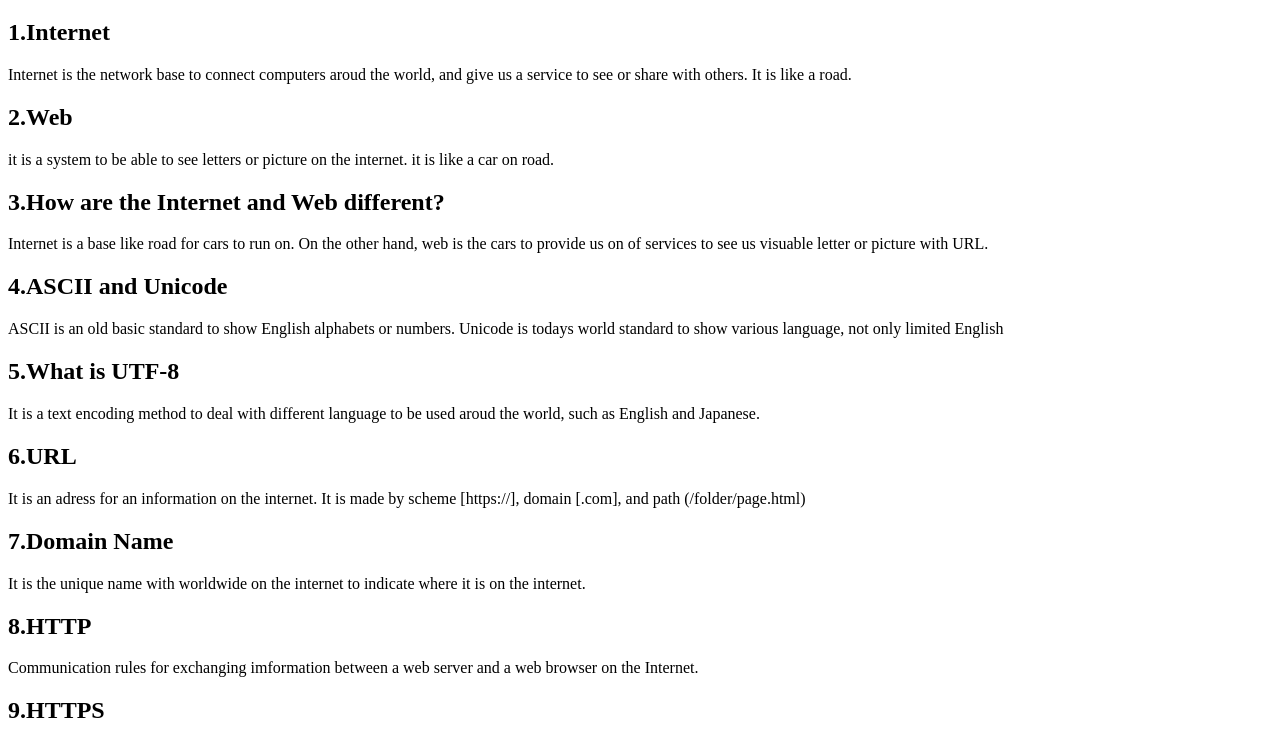
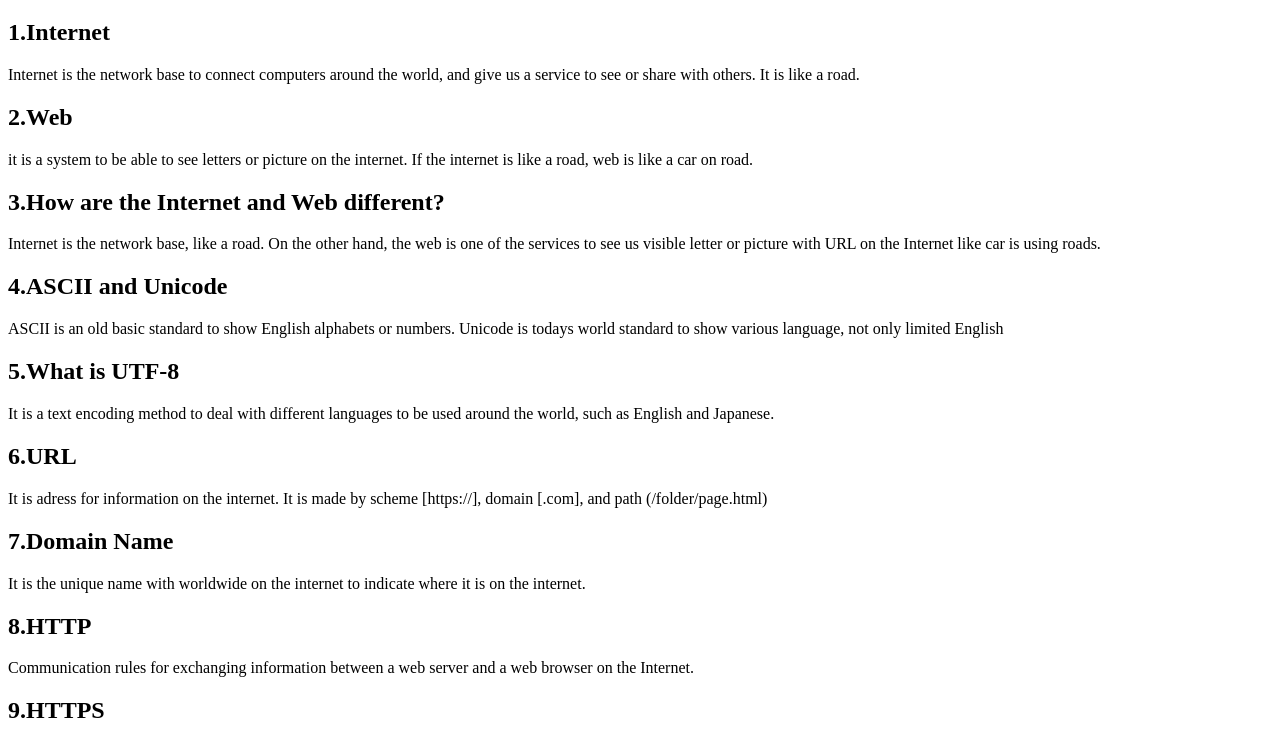
Before and after one commit to sohattorijfm-cmyk/CS140-2026-Fall, a plain HTML site: page project/firstprojectassignment.html in a window 1280 px wide. Shown: the part 61-800 px from the top of the page. Drawn offline with Linux system fonts and the light colour scheme.

Commit message:
firstprojectassignment

```diff
--- a/project/firstprojectassignment.html
+++ b/project/firstprojectassignment.html
@@ -8,25 +8,25 @@
 <body>
     <h1> So Hattori </h1>
     <h2>1.Internet</h2>
-    <p>Internet is the network base to connect computers aroud the world, and give us a service to see or share with others. It is like a road.</p>
+    <p>Internet is the network base to connect computers around the world, and give us a service to see or share with others. It is like a road.</p>
     <h2>2.Web</h2>
-    <p>it is a system to be able to see letters or picture on the internet. it is like a car on road.</p>
+    <p>it is a system to be able to see letters or picture on the internet. If the internet is like a road, web is like a car on road.</p>
     <h2>3.How are the Internet and Web different?</h2>
-    <p>Internet is a base like road for cars to run on. On the other hand, web is the cars to provide us on of services to see us visuable letter or picture with URL.</p>
+    <p>Internet is the network base, like a road. On the other hand, the web is one of the services to see us visible letter or picture with URL on the Internet like car is using roads.</p>
     <h2>4.ASCII and Unicode</h2>
     <p> ASCII is an old basic standard to show English alphabets or numbers. Unicode is todays world standard to show various language, not only limited English </p>
     <h2>5.What is UTF-8</h2>
-    <p> It is a text encoding method to deal with different language to be used aroud the world, such as English and Japanese. </p>
+    <p> It is a text encoding method to deal with different languages to be used around the world, such as English and Japanese. </p>
     <h2>6.URL</h2>
-    <p> It is an adress for an information on the internet. It is made by scheme [https://], domain [.com], and path (/folder/page.html) </p>
+    <p> It is adress for information on the internet. It is made by scheme [https://], domain [.com], and path (/folder/page.html) </p>
     <h2>7.Domain Name</h2>
     <p> It is the unique name with worldwide on the internet to indicate where it is on the internet. </p>
     <h2>8.HTTP</h2>
-    <p> Communication rules for exchanging imformation between a web server and a web browser on the Internet. </p>
+    <p> Communication rules for exchanging information between a web server and a web browser on the Internet. </p>
     <h2>9.HTTPS</h2>
     <p> It encrypts communication between a web browser and a website for the secure exchange of data between them.</p>
     <h2>10.IP Adress</h2>
-    <p> It is an assigned number for electric devises to connect to the internet, such as PC or smartphone. </p>
+    <p> It is an assigned number for electric devices to connect to the internet, such as PC or smartphone. </p>
     <h2>11.DNS</h2>
     <p> It changes to IP sdress which computer uses to exchange from domain name which human can read easily. </p>
     <h2>12.W3C Recommendations</h2>
```
